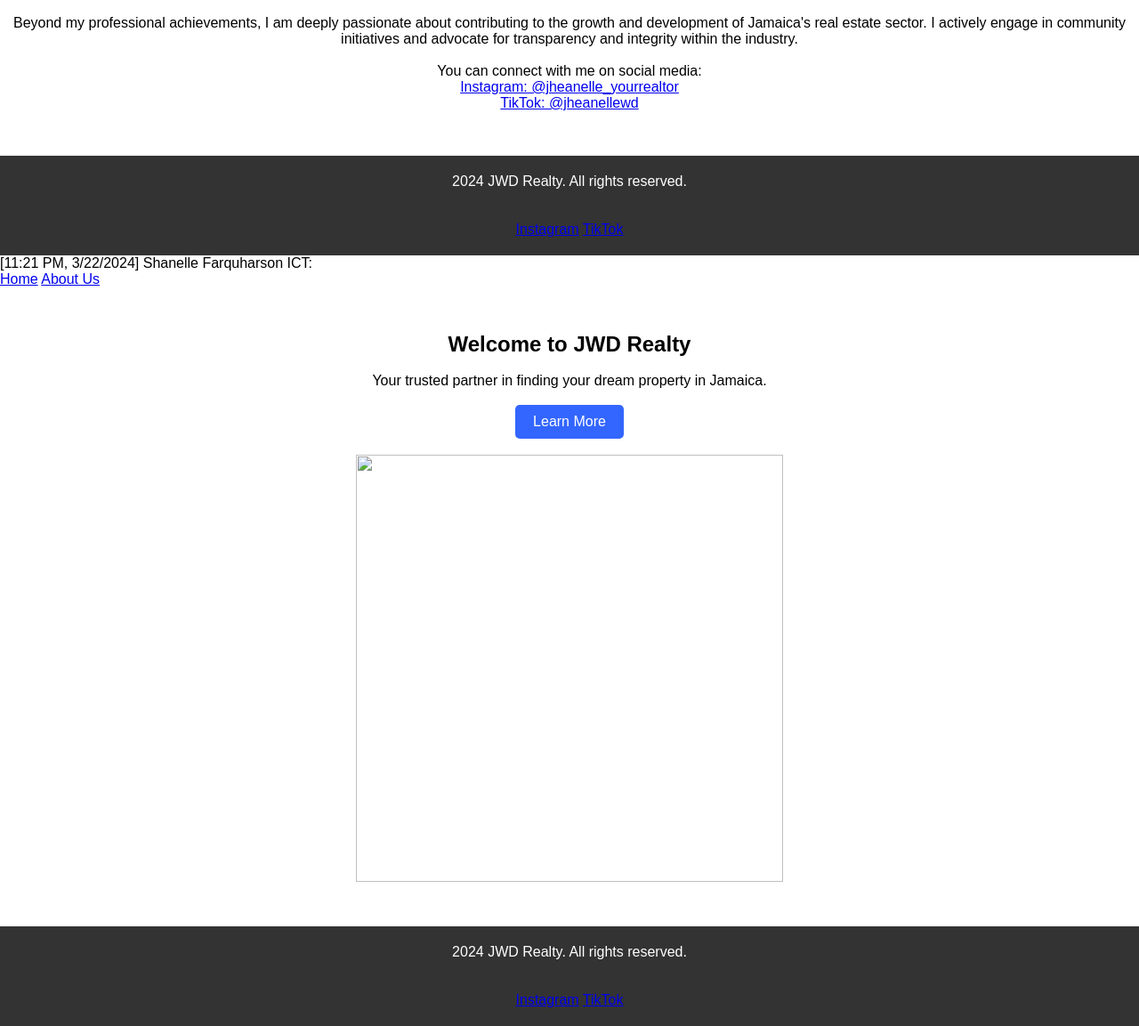
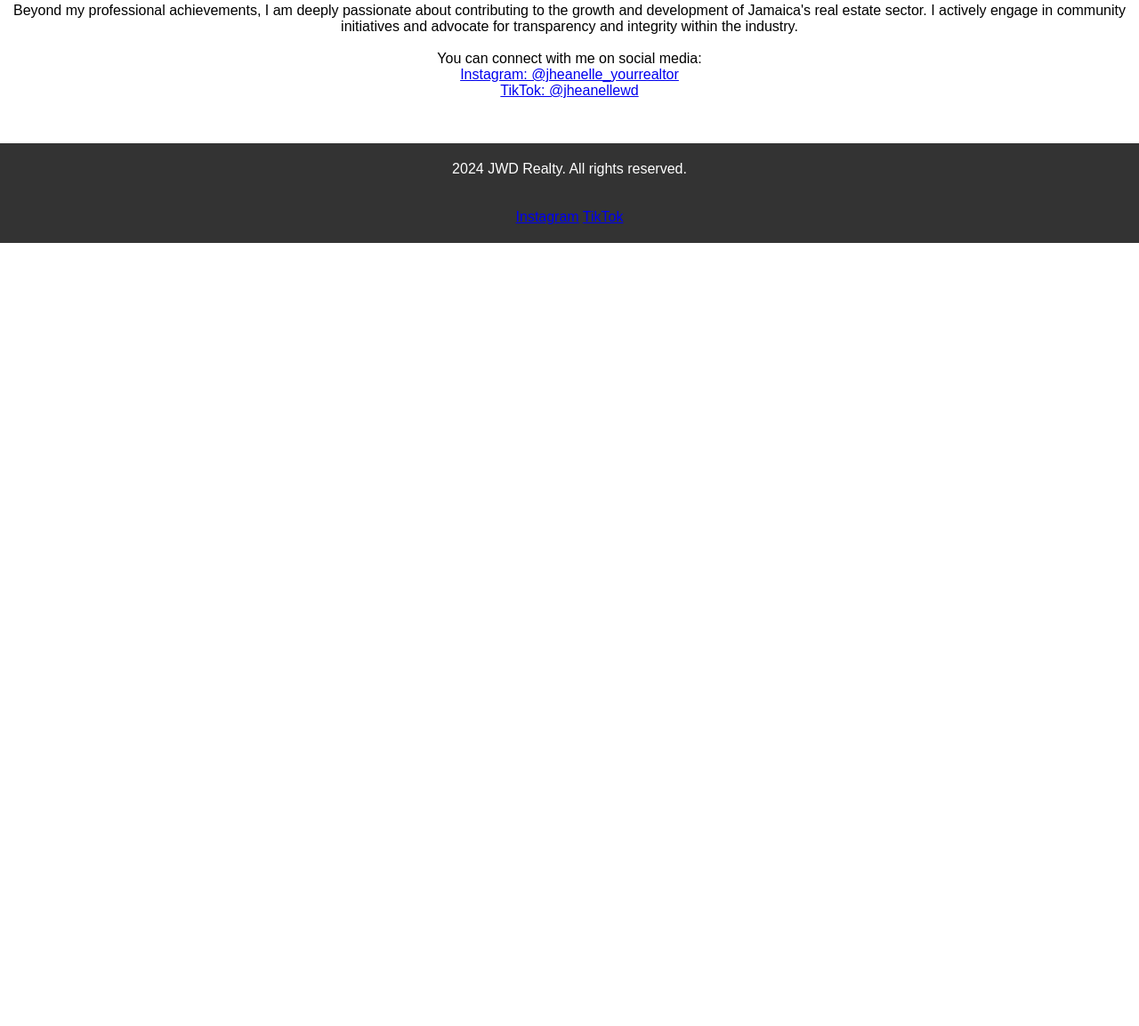
Before and after one commit to Jheanwd/JWD-Realty, a plain HTML site: page About_Us.html in a window 1280 px wide. Shown: the part 555-1708 px from the top of the page at 89% size. After the commit the page ends 828 px from the top, so only its background shows below. Drawn offline with Linux system fonts and the light colour scheme; files that its build step writes are made by us from their sources.

```diff
--- a/About_Us.html
+++ b/About_Us.html
@@ -1,4 +1,4 @@
-[11:21 PM, 3/22/2024] Shanelle Farquharson ICT: <!DOCTYPE html>
+<!DOCTYPE html>
 <html lang="en">
 <head>
     <meta charset="UTF-8">
@@ -51,37 +51,3 @@
 
 </body>
 </html>
-[11:21 PM, 3/22/2024] Shanelle Farquharson ICT: <!DOCTYPE html>
-<html lang="en">
-<head>
-    <meta charset="UTF-8">
-    <meta name="viewport" content="width=device-width, initial-scale=1.0">
-    <title>JWD Realty - Home</title>
-    <link rel="stylesheet" href="styles.css">
-</head>
-<body>
-    <nav>
-        <a href="index.html">Home</a>
-        <a href="about_us.html">About Us</a>
-    </nav>
-
-    <section class="content">
-        <h1>Welcome to JWD Realty</h1>
-        <br/>
-        <p>Your trusted partner in finding your dream property in Jamaica.</p>
-        <br/>
-        <a href="about_us.html" class="btn">Learn More</a>
-        <br/><br/>
-        <img src="images/house.jpg" height="480px" width="480px"/>
-    </section>
-
-
-    <footer>
-            <p>2024 JWD Realty. All rights reserved.</p>
-            <br/><br/>
-            <a href="https://www.instagram.com/jheanelle_yourrealtor/" target="_blank">Instagram</a>
-            <a href="https://www.tiktok.com/@jheanellewd" target="_blank">TikTok</a>
-    </footer>
-
-</body>
-</html>
```
